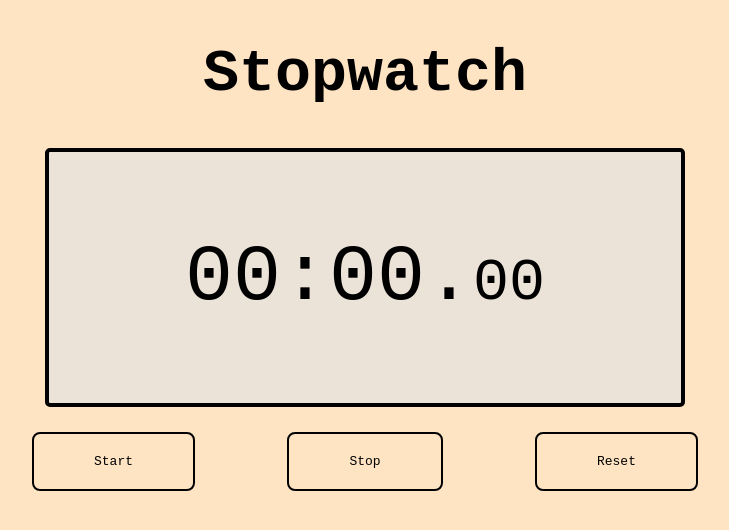
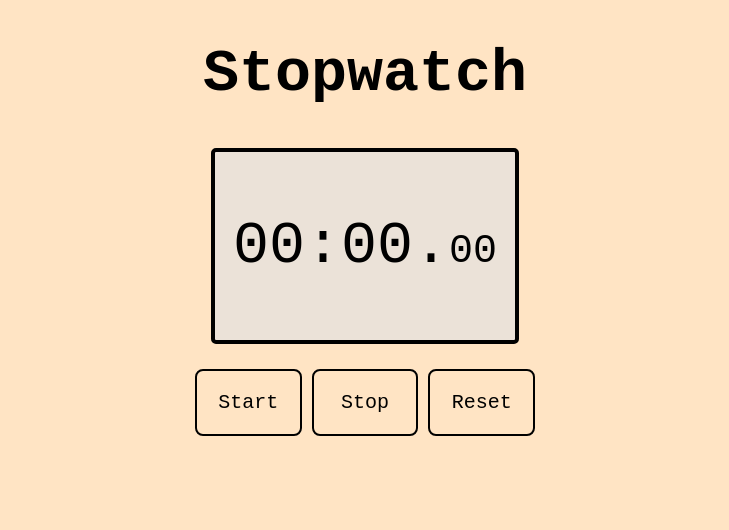
Before and after one commit to franciss08/stop-watch, a plain HTML site: page index.html in a window 1280 px wide. Shown: the whole page, without its empty margins (275-1004 px from the left). Drawn offline with Linux system fonts and the light colour scheme.

Commit message:
updated sizing and layout

```diff
--- a/style.css
+++ b/style.css
@@ -11,17 +11,21 @@ h1 {
 
 .button-container {
     margin: auto;
-    width: 60%;
+    width: 350px;
     display: flex;
     justify-content: space-around;
 }
 
 .button {
-    padding: 20px 60px;
+    padding: 20px 0px;
     margin: 5px;
     border: solid black 2px;
     border-radius: 8px;
     cursor: pointer;
+    width: 100px;
+    flex-grow: 1;
+    flex-shrink: 1;
+    font-size: 20px;
 }
 
 .button:hover {
@@ -35,7 +39,7 @@ h1 {
 
 #timer-container {
     margin:20px auto 20px;
-    width: 50%;
+    width: 300px;
     background-color: #ebe2d8;
     border: black solid 4px;
     border-radius: 5px;
@@ -45,9 +49,9 @@ h1 {
 }
 
 #timer {
-    font-size: 80px;
+    font-size: 60px;
 }
 
 #tenths {
-    font-size: 60px;
+    font-size: 40px;
 }
```
